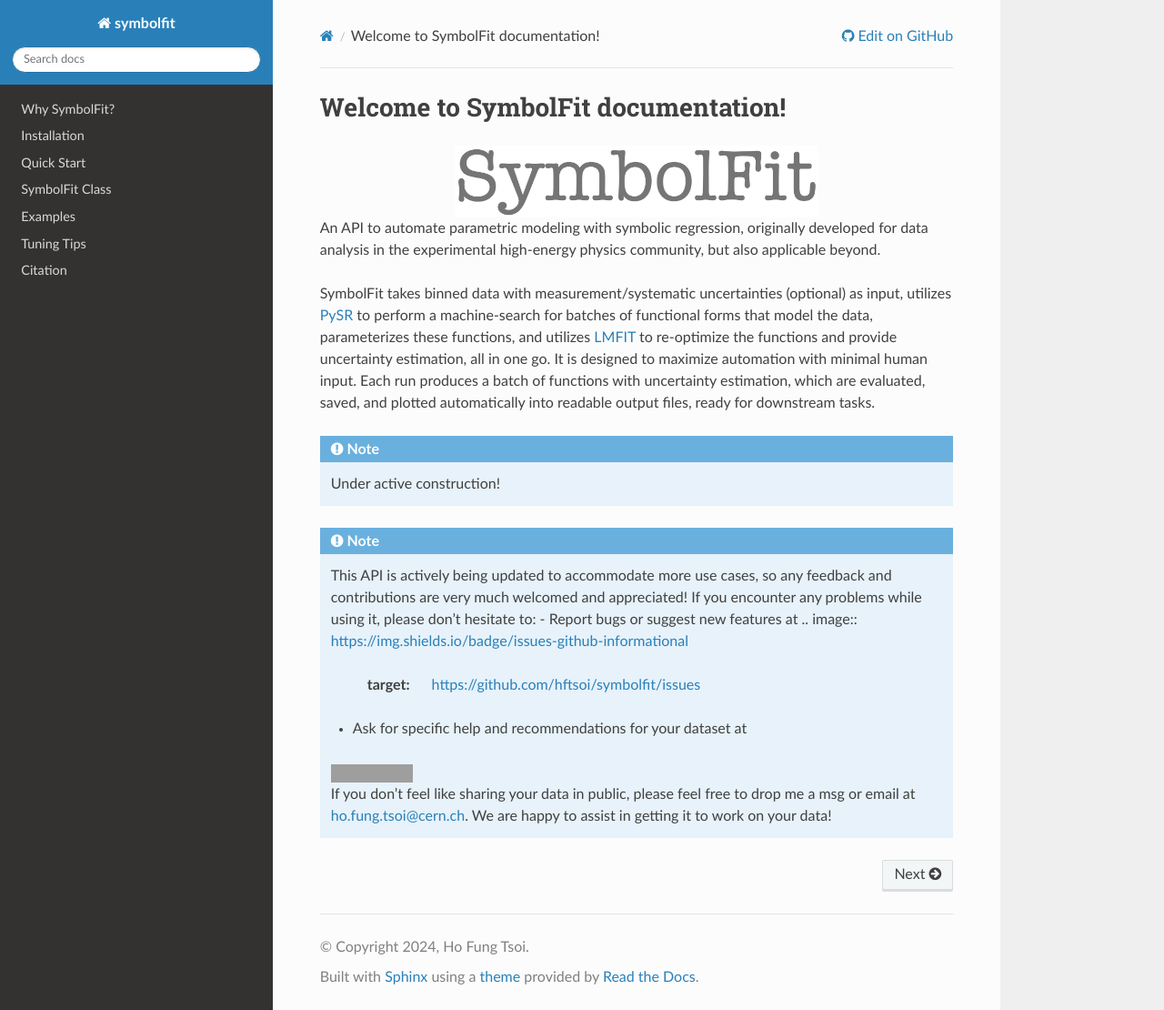
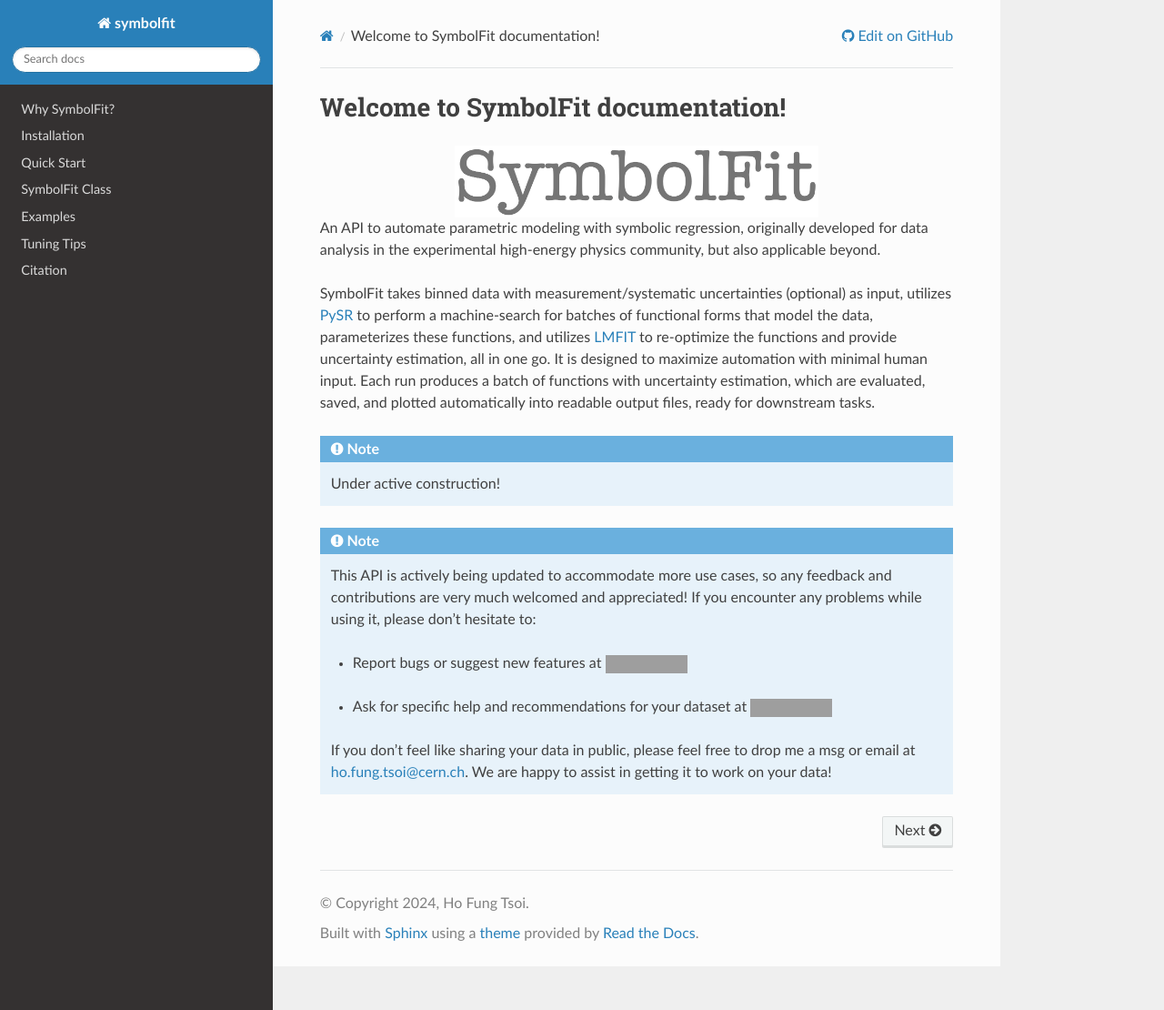
Before and after one commit to hftsoi/symbolfit, a Sphinx documentation site: the page built from docs/index.rst, in a window 1280 px wide and 1110 px high. Shown: the whole window at 91% size. Built offline with Sphinx 7.4.7 and the Read the Docs theme 3.1.0, drawn with Linux system fonts in a browser that asks for light colours; some of the changed lines change nothing that is shown; grey boxes are pictures that could not be loaded.

Commit message:
Update index.rst

```diff
--- a/docs/index.rst
+++ b/docs/index.rst
@@ -19,12 +19,14 @@
 .. note::
 
    This API is actively being updated to accommodate more use cases, so any feedback and contributions are very much welcomed and appreciated! If you encounter any problems while using it, please don’t hesitate to:
-   - Report bugs or suggest new features at
-   .. image:: https://img.shields.io/badge/issues-github-informational
+
+   - Report bugs or suggest new features at |issue_badge|
+
+   .. |issue_badge| image:: https://img.shields.io/badge/issues-github-informational
       :target: https://github.com/hftsoi/symbolfit/issues
 
-   - Ask for specific help and recommendations for your dataset at
-   .. image:: https://img.shields.io/badge/discussions-github-informational
+   - Ask for specific help and recommendations for your dataset at |discussion_badge|
+   .. |discussion_badge| image:: https://img.shields.io/badge/discussions-github-informational
       :target: https://github.com/hftsoi/symbolfit/discussions
 
    If you don't feel like sharing your data in public, please feel free to drop me a msg or email at ho.fung.tsoi@cern.ch. We are happy to assist in getting it to work on your data!
```
